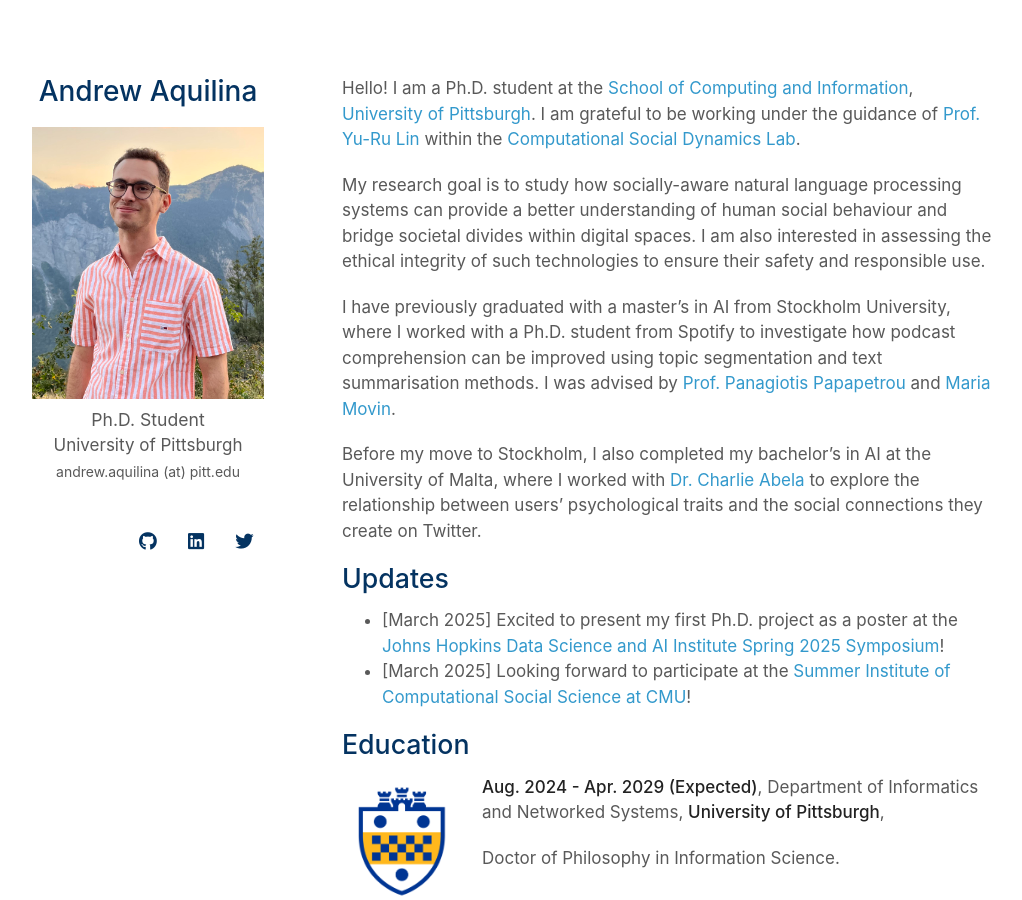
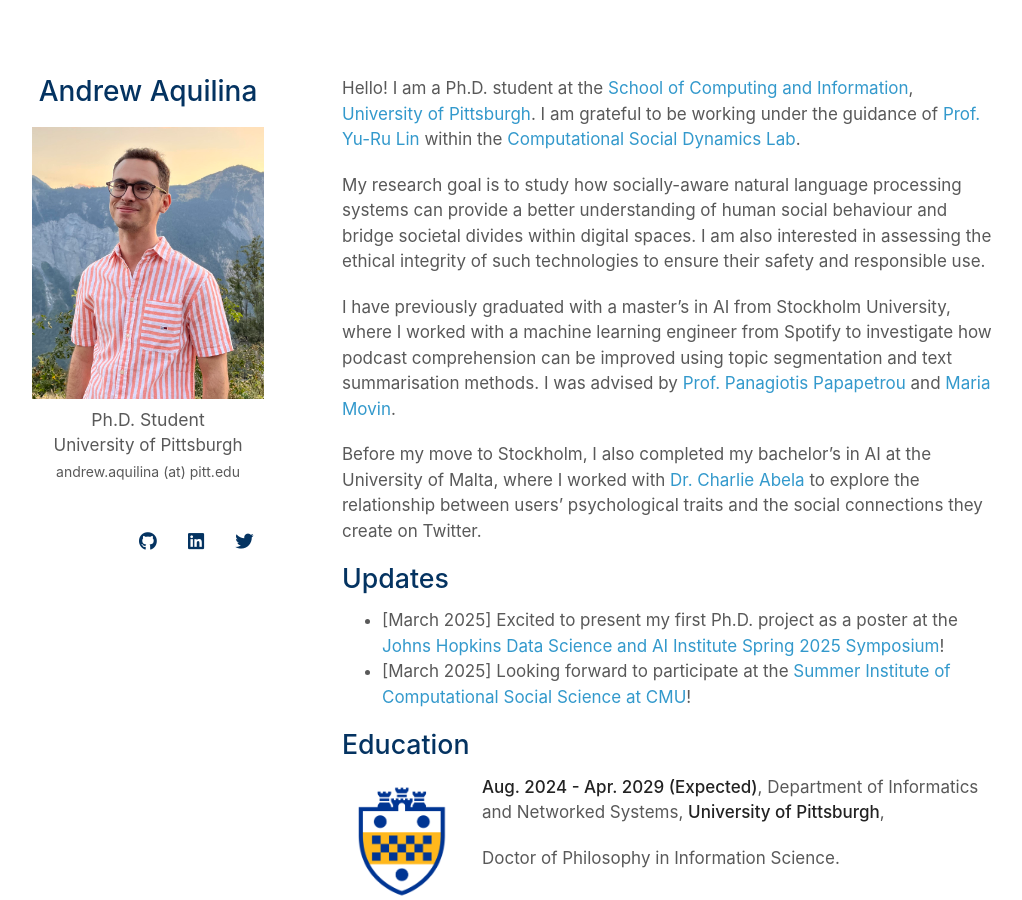
Before and after one commit to andaqu/andaqu.github.io, a Jekyll site: the page built from index.md, in a window 1280 px wide and 900 px high. Shown: the whole window, without its empty margins (128-1150 px from the left). Built offline with Jekyll 4.4.1, drawn with Linux system fonts in a browser that asks for light colours; nearby versions of some CDN libraries; a style sheet for code colours, icons or effects is not loaded.

Commit message:
Update index.md

```diff
--- a/index.md
+++ b/index.md
@@ -6,7 +6,7 @@ Hello! I am a Ph.D. student at the [School of Computing and Information](https:/
 
 My research goal is to study how socially-aware natural language processing systems can provide a better understanding of human social behaviour and bridge societal divides within digital spaces. I am also interested in assessing the ethical integrity of such technologies to ensure their safety and responsible use.
 
-I have previously graduated with a master’s in AI from Stockholm University, where I worked with a Ph.D. student from Spotify to investigate how podcast comprehension can be improved using topic segmentation and text summarisation methods. I was advised by [Prof. Panagiotis Papapetrou](https://papapetrou.blogs.dsv.su.se/) and [Maria Movin](https://www.linkedin.com/in/mariamovin).
+I have previously graduated with a master’s in AI from Stockholm University, where I worked with a machine learning engineer from Spotify to investigate how podcast comprehension can be improved using topic segmentation and text summarisation methods. I was advised by [Prof. Panagiotis Papapetrou](https://papapetrou.blogs.dsv.su.se/) and [Maria Movin](https://www.linkedin.com/in/mariamovin).
 
 Before my move to Stockholm, I also completed my bachelor’s in AI at the University of Malta, where I worked with [Dr. Charlie Abela](https://www.um.edu.mt/profile/charlieabela) to explore the relationship between users’ psychological traits and the social connections they create on Twitter.
 
```
